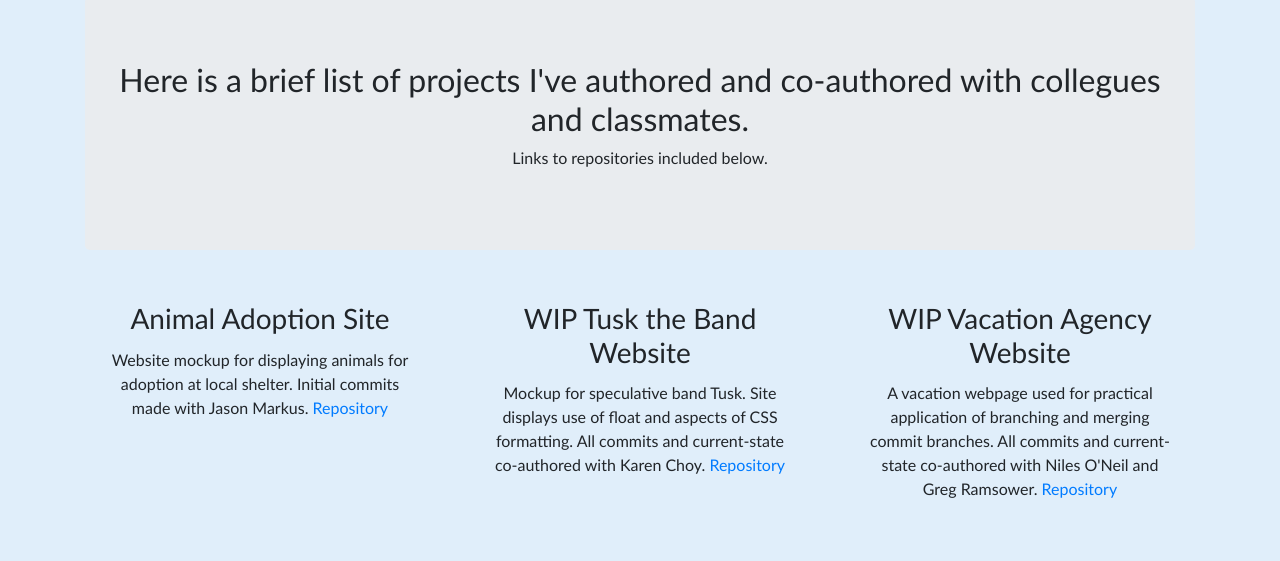
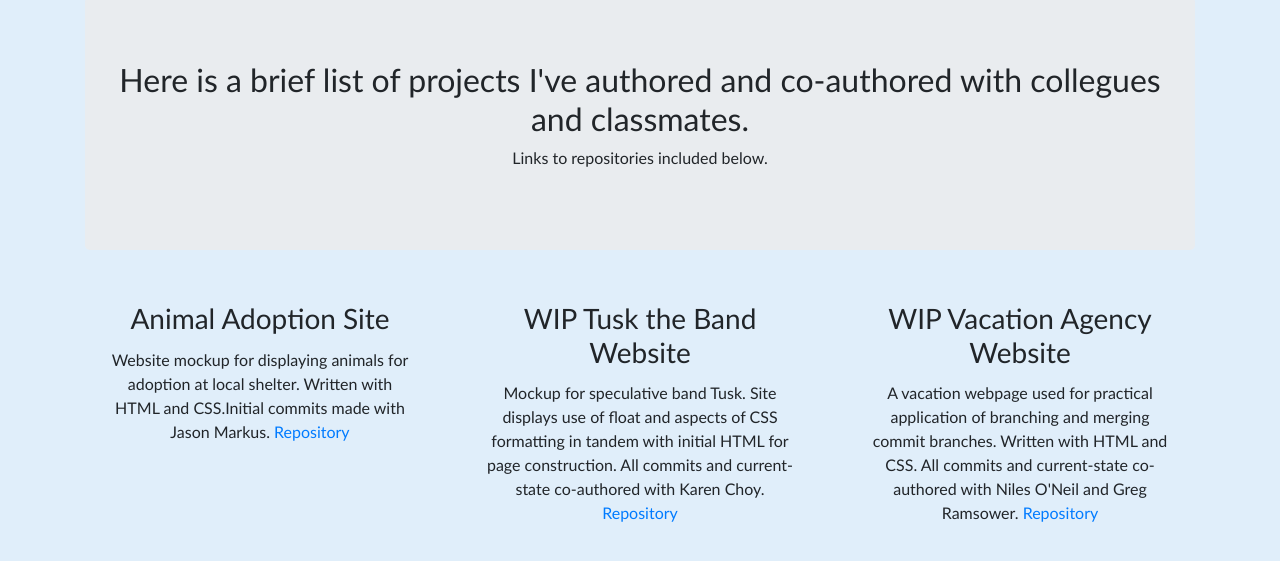
Before and after one commit to Quin-Riley-A/Portfolio-Landing-Page, a plain HTML site: page index.html in a window 1280 px wide. Shown: the part 421-982 px from the top of the page. Before the commit the page ends 958 px from the top, so only its background shows below. Drawn offline with Linux system fonts and the light colour scheme.

Commit message:
detail languages used in each linked repository.

```diff
--- a/index.html
+++ b/index.html
@@ -34,21 +34,21 @@
           <!-- Animal Shelter -->
           <div class="card-body">
             <h3 class="card-title"> Animal Adoption Site</h3>
-            <p>Website mockup for displaying animals for adoption at local shelter. Initial commits made with Jason Markus. <a href="https://github.com/Quin-Riley-A/animal-shelter">Repository</a></p>
+            <p>Website mockup for displaying animals for adoption at local shelter. Written with HTML and CSS.Initial commits made with Jason Markus. <a href="https://github.com/Quin-Riley-A/animal-shelter">Repository</a></p>
           </div>
         </div>
         <div class="col-md-4">
           <!-- Tusk Band -->
           <div class="card-body">
             <h3 class="card-title">WIP Tusk the Band Website</h3>
-            <p>Mockup for speculative band Tusk. Site displays use of float and aspects of CSS formatting. All commits and current-state co-authored with Karen Choy. <a href="https://github.com/Quin-Riley-A/Tusk-Band-Website">Repository</a></p>
+            <p>Mockup for speculative band Tusk. Site displays use of float and aspects of CSS formatting in tandem with initial HTML for page construction. All commits and current-state co-authored with Karen Choy. <a href="https://github.com/Quin-Riley-A/Tusk-Band-Website">Repository</a></p>
           </div>
         </div>
         <div class="col-md-4 bg-grey">
         <!-- Vacay Colab -->
           <div class="card-body">
             <h3 class="card-title">WIP Vacation Agency Website</h3>
-            <p>A vacation webpage used for practical application of branching and merging commit branches. All commits and current-state co-authored with Niles O'Neil and Greg Ramsower. <a href="https://github.com/Quin-Riley-A/Vacation-Spec-Site">Repository</a></p>
+            <p>A vacation webpage used for practical application of branching and merging commit branches. Written with HTML and CSS. All commits and current-state co-authored with Niles O'Neil and Greg Ramsower. <a href="https://github.com/Quin-Riley-A/Vacation-Spec-Site">Repository</a></p>
           </div>
         </div>
       </div>
```
